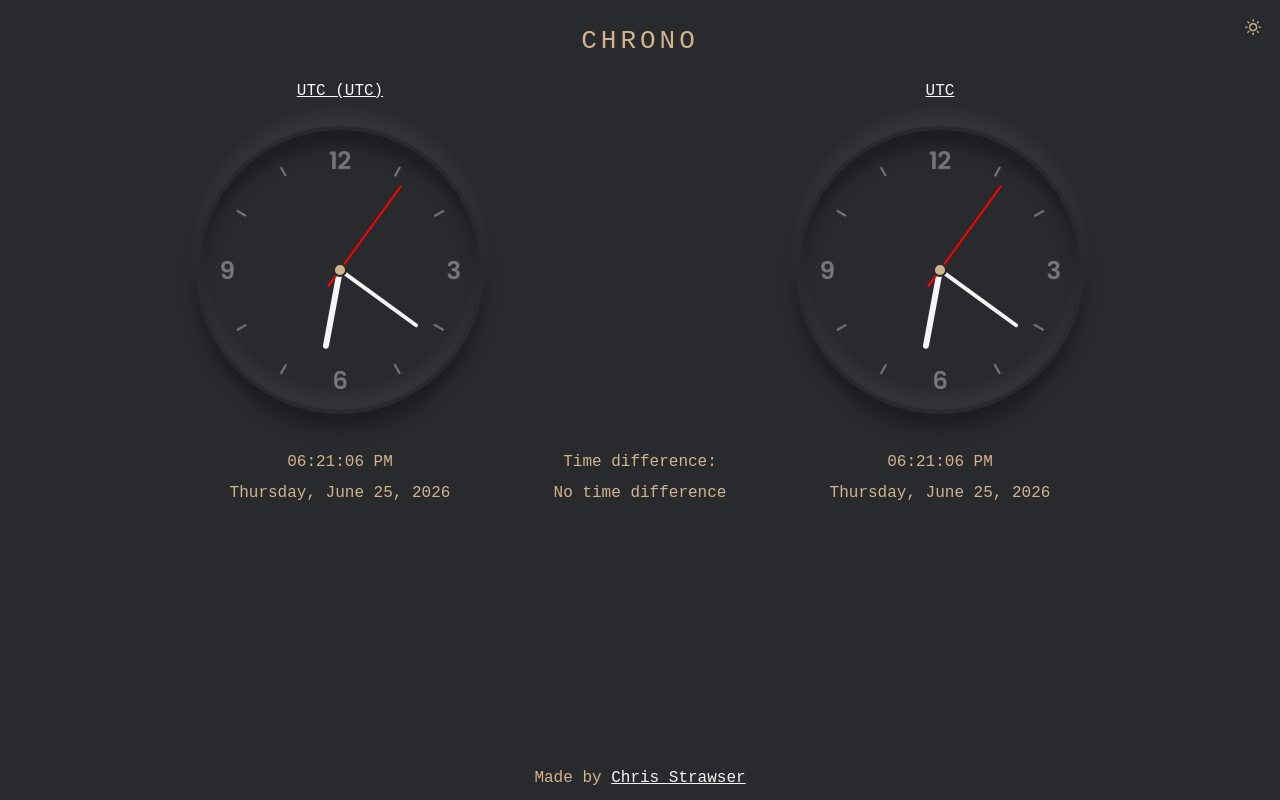
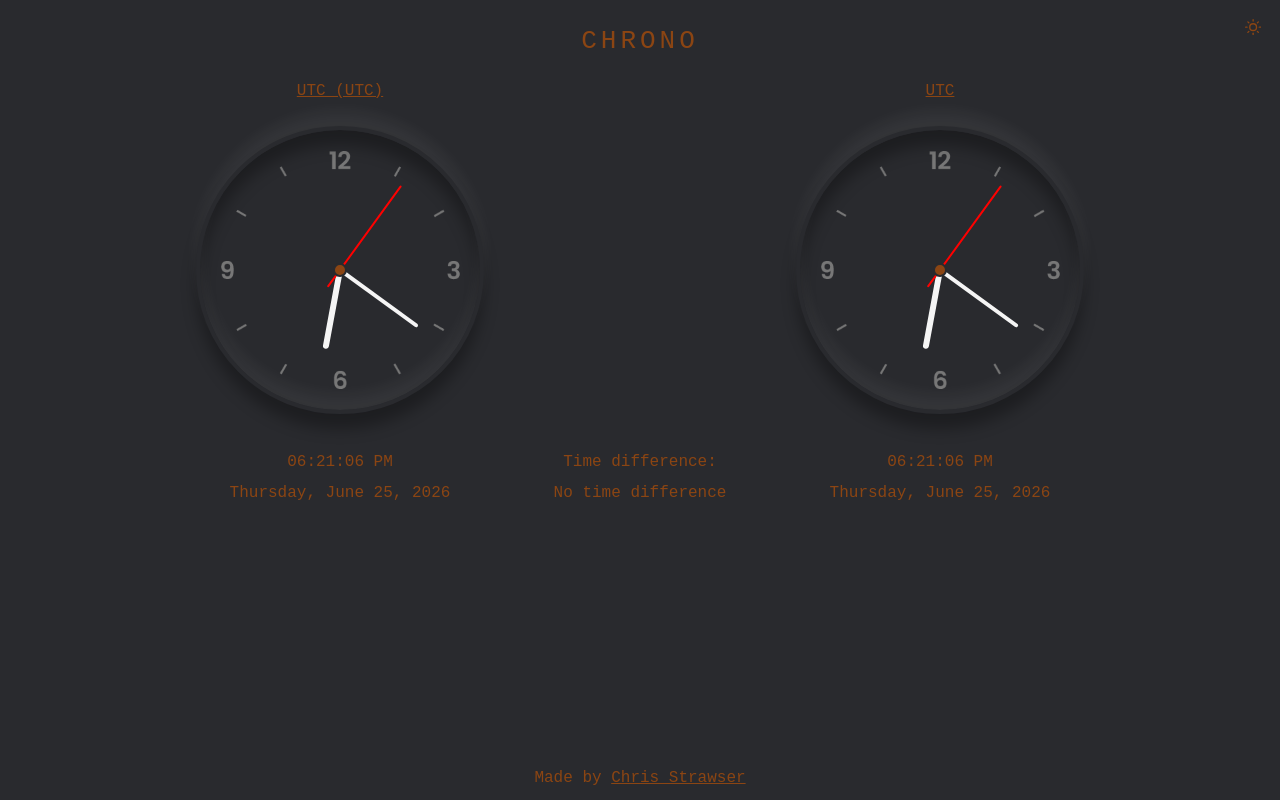
Before and after one commit to mcochris/chrono, a website built with Vite: page index.html in a window 1280 px wide. Both pictures are taken after a click on the button "Toggle color theme". Built offline with nearby package versions, Linux system fonts and the light colour scheme.

Commit message:
Playing with CSS colors

```diff
--- a/src/css/links.css
+++ b/src/css/links.css
@@ -1,18 +1,18 @@
 /* Base style for all links */
 a {
-	color: var(--link-color);
+	color: var(--main-text-color);
 	text-decoration: underline;
 	cursor: pointer;
 }
 
 /* Unvisited links */
 a:link {
-	color: var(--link-color);
+	color: var(--main-text-color);
 }
 
 /* Visited links */
 a:visited {
-	color: var(--link-color);
+	color: var(--main-text-color);
 }
 
 /* Active (clicked) links */
--- a/src/css/style.css
+++ b/src/css/style.css
@@ -8,7 +8,7 @@
 
 [data-theme="dark"] {
 	--main-bg-color: #292a2e;
-	--main-text-color: tan;
+	--main-text-color: saddlebrown;
 	--clock-hand-color: whitesmoke;
 	--link-color: whitesmoke;
 	--sweep-hand-color: red;
--- a/src/main.ts
+++ b/src/main.ts
@@ -23,10 +23,10 @@ var primaryTZ: string = DateTime.now().zoneName;
 clearTZPicker();
 setClock();
 setInterval(setClock, 1000);
-setTZDiff(primaryTZ, secondaryTZ || "UTC");
+setTZDiff(primaryTZ, secondaryTZ);
 initTheme(themeToggle);
 initTZPicker(() => {
-	setTZDiff(primaryTZ, secondaryTZ || "UTC");
+	setTZDiff(primaryTZ, secondaryTZ);
 	setClock();
 });
 
@@ -41,7 +41,7 @@ function setClock() {
 	primaryClockHeader.textContent = primaryTZ + " (" + DateTime.now().toFormat("ZZZZ") + ")";
 	primaryClockTime.textContent = DateTime.now().toFormat("hh:mm:ss a");
 	primaryClockDate.textContent = DateTime.now().toFormat("DDDD");
-	secondaryClockHeader.textContent = secondaryTZ || "UTC";
+	secondaryClockHeader.textContent = secondaryTZ;
 	secondaryClockTime.textContent = DateTime.now().setZone(secondaryTZ).toFormat("hh:mm:ss a");
 	secondaryClockDate.textContent = DateTime.now().setZone(secondaryTZ).toFormat("DDDD");
 
```
